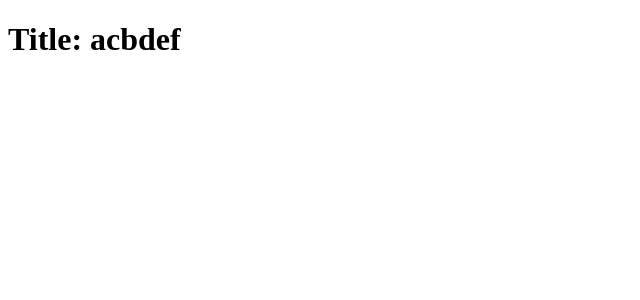
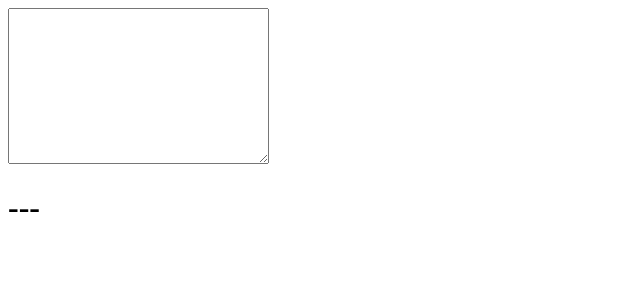
Before and after one commit to adevkota/react-fundamental, a React (Create React App) app: page / in a window 1280 px wide. Shown: the top 300 px of the page, without its empty margins (0-640 px from the left). Built offline with nearby package versions, Linux system fonts and the light colour scheme.

Commit message:
event handling

```diff
--- a/src/App.js
+++ b/src/App.js
@@ -1,29 +1,39 @@
 import React from "react";
-import PropTypes from 'prop-types';
+// import PropTypes from 'prop-types';
 
 class App extends React.Component{
+  constructor() {
+    super();
+    this.state = {currentEvent: '---'}
+    this.update = this.update.bind(this);
+  }
 
+  update(e) {
+    this.setState({currentEvent: e.type})
+  }
   render() {
-
-    return <Title text="acbdef"/>
-  }
-}
-
-const Title = (props) => {
-  return <h1> Title: {props.text} </h1>
-}
-
-Title.propTypes = {
-  text(props, propName, componentName) {
-    if(!(propName in props)) {
-      return new Error(`missing ${propName}`)
-    }
-
-    if(props[propName].length < 6 ) {
-      return new Error (`${propName} was too short`)
-    }
+    return (
+      <div>
+        <textarea
+          onKeyPress={this.update}
+          onCopy={this.update}
+          onCut={this.update}
+          onPaste={this.update}
+          onFocus={this.update}
+          onBlur={this.update}
+          onDoubleClick={this.update}
+          onTouchStart={this.update}
+          onTouchMove={this.update}
+          onTouchEnd={this.update}
+          cols="30"
+          rows="10" />
+        <h1>{this.state.currentEvent}</h1>
+      </div>
+    )
   }
 }
 
 
+
+
 export default App;
```
